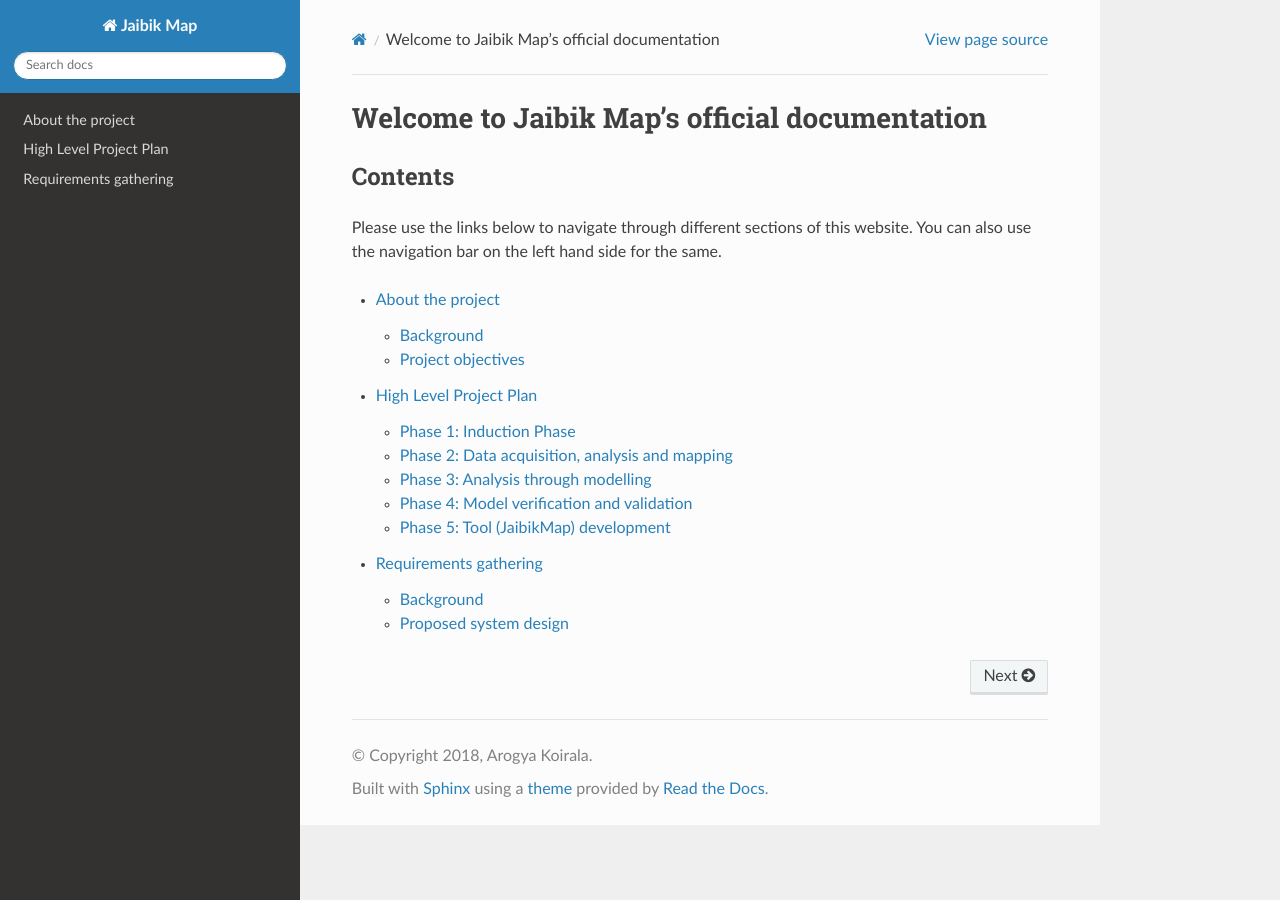
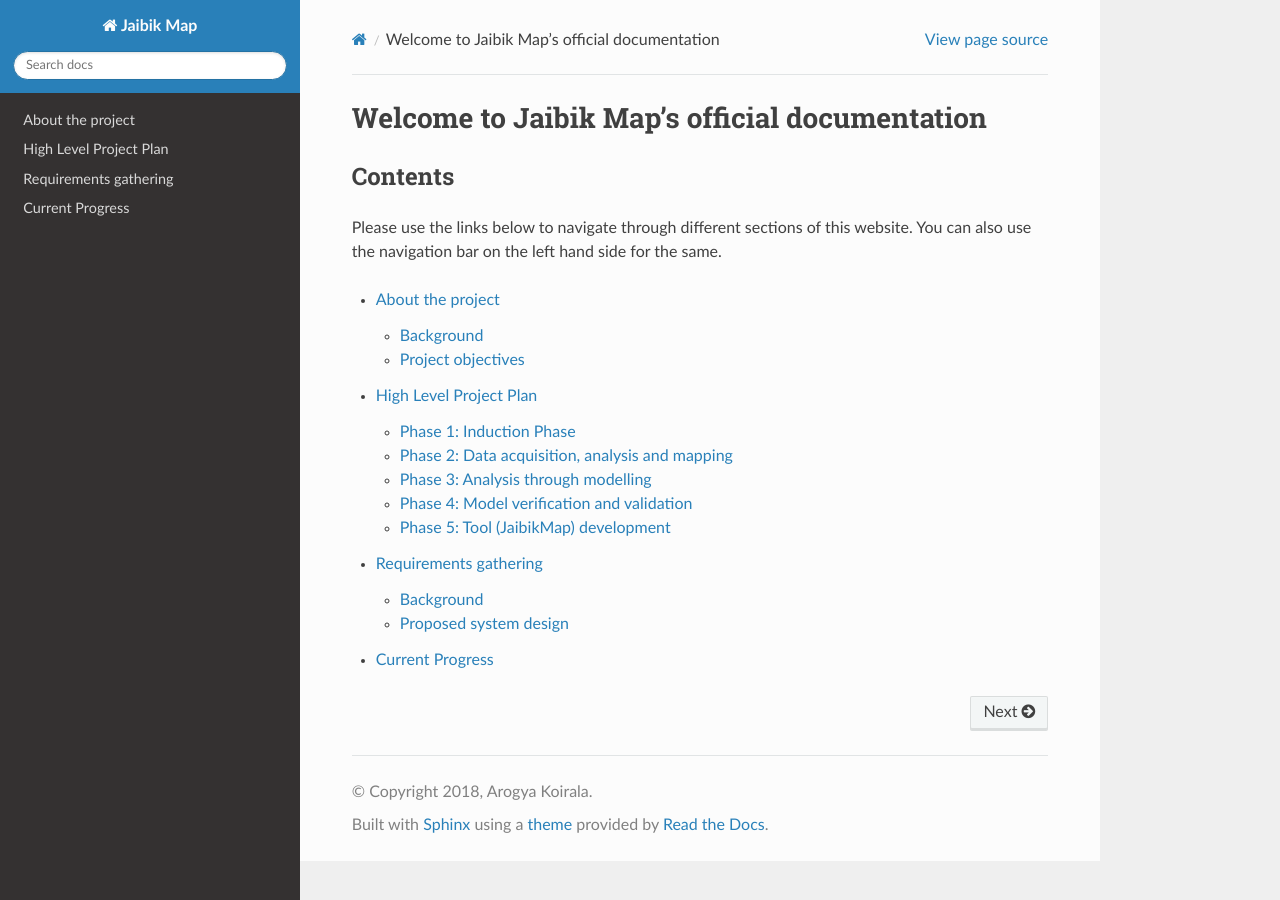
Before and after one commit to KathmanduLivingLabs/jaibikmap-docs, a Sphinx documentation site: the page built from docs/index.rst, in a window 1280 px wide. Built offline with Sphinx 7.4.7 and the Read the Docs theme 2.0.0, drawn with Linux system fonts in a browser that asks for light colours.

Commit message:
added feedback

```diff
--- a/docs/index.rst
+++ b/docs/index.rst
@@ -18,3 +18,4 @@ Please use the links below to navigate through different sections of this websit
     2_about_the_project
     3_project_plan
     1_system_architecture
+    4_current_progress
```
